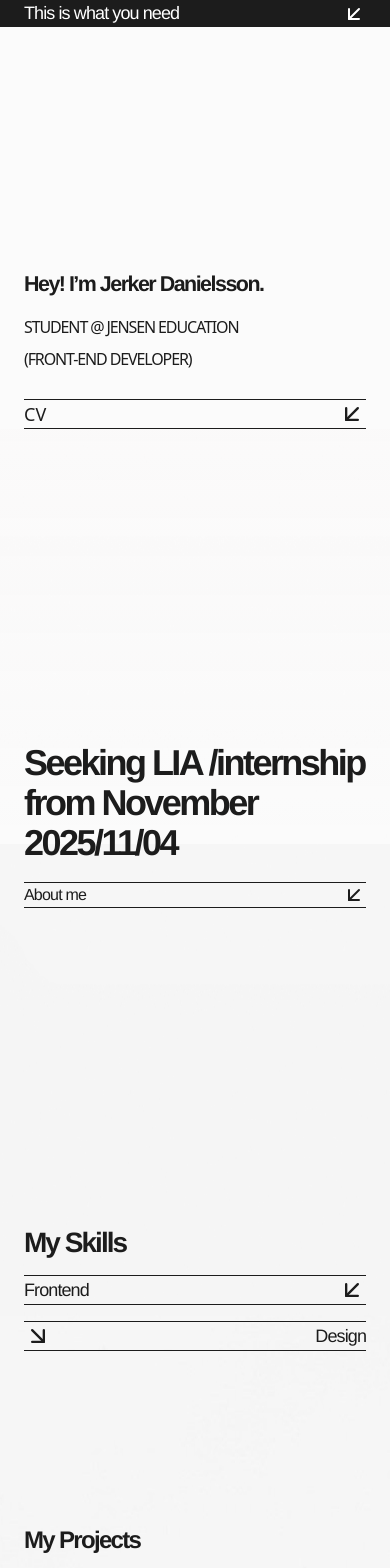
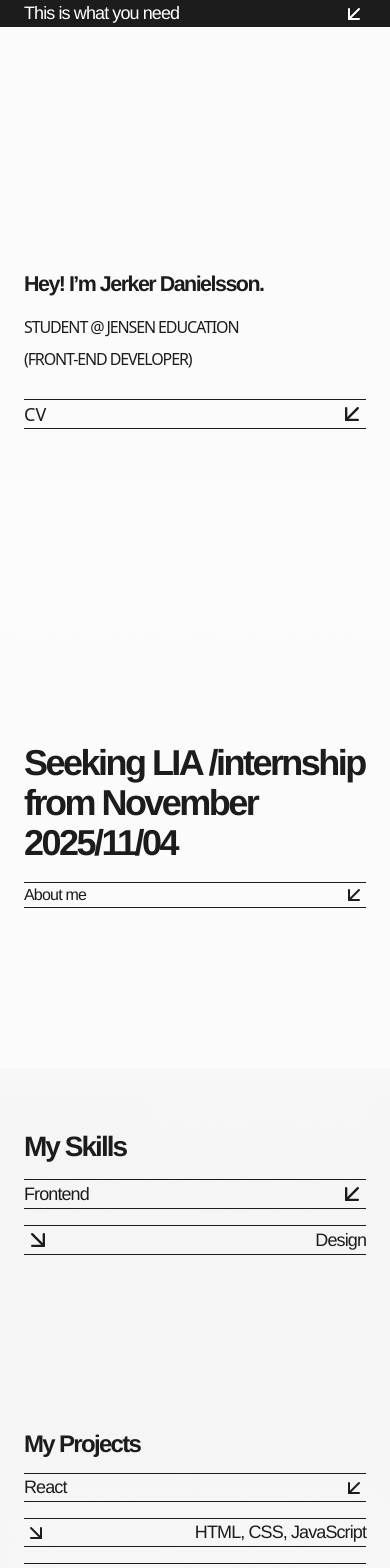
Before and after one commit to 1anDr0/myPortfolio, a React (Vite) app: page / in a window 390 px wide. Shown: the top 1568 px of the page. Built offline with nearby package versions, Linux system fonts and the light colour scheme.

Commit message:
background image

```diff
--- a/src/App.jsx
+++ b/src/App.jsx
@@ -1,5 +1,6 @@
 import React from "react";
 import Navbar from "./components/Navbar";
+import "./styles/Background.css";
 import Hero from "./components/Hero";
 import SeekingLIASection from "./components/SeekingLIASection";
 import MySkills from "./components/MySkills";
@@ -10,7 +11,8 @@ import Footer from "./components/Footer";
 import ScrollToTop from "./components/ScrollToTop";
 import GithubScroller from "./components/GithubScroller";
 import EmailScroller from "./components/EmailScroller";
-import "./styles/Background.css";
+
+
 
 
 function App() {
--- a/src/components/GithubScroller.jsx
+++ b/src/components/GithubScroller.jsx
@@ -7,7 +7,7 @@ const GithubScroller = () => {
   useEffect(() => {
     const handleScroll = () => {
       const scrollY = window.scrollY || 0;
-      setShowBadge(scrollY > 600 && scrollY < 5000);
+      setShowBadge(scrollY > 800 && scrollY < 5000);
     };
 
     window.addEventListener("scroll", handleScroll);
@@ -16,7 +16,7 @@ const GithubScroller = () => {
 
   return (
     <div
-      className={`hidden 2xl:flex fixed  lg:-left-10 xl:left-0 2xl:left-10 fixed left-16 xl:left-10 top-[550px] hidden lg:flex z-50 flex-col items-center transition-opacity duration-500 ease-in-out ${
+      className={`hidden 2xl:flex fixed  lg:-left-10Ö xl:left-0 2xl:left-10 fixed left-16 xl:left-10 top-[550px] hidden lg:flex z-50 flex-col items-center transition-opacity duration-500 ease-in-out ${
         showBadge ? "opacity-100" : "opacity-0"
       }`}
     >
--- a/src/components/StuffIveDone.jsx
+++ b/src/components/StuffIveDone.jsx
@@ -23,7 +23,7 @@ const StuffIveDone = () => {
 
   return (
     <section className="stuff-section">
-      <h2 className="stuff-heading">Stuff I've Done Professionally</h2>
+      <h2 className="stuff-heading">Stuff I've Done<br />Professionally</h2>
 
       <div className="stuff-box">
         <button
--- a/src/styles/Background.css
+++ b/src/styles/Background.css
@@ -1,12 +1,16 @@
+
+
 body {
-  background-image: url("/background.jpg"); /* ✅ ligger i public */
+  background-image: url("/background.png");
   background-repeat: no-repeat;
   background-position: bottom center;
-
-  background-attachment: scroll; /* scroll = bilden rör sig inte med innehåll */
-  z-index: -1;
+  background-size: cover;
+  background-attachment: scroll;
+  background-color: #fff;
+  min-height: 100vh;
+  margin: 0;
+  padding: 0;
 }
-
 
 body::before {
   content: "";
@@ -15,7 +19,7 @@ body::before {
   left: 0;
   width: 100%;
   height: 100%;
-  background: linear-gradient(to top, rgba(255, 255, 255, 0.5), rgba(250, 247, 247, 0.589));
+
   pointer-events: none;
   z-index: -1;
 }
--- a/src/styles/Qoute.css
+++ b/src/styles/Qoute.css
@@ -6,7 +6,7 @@
   background-color: #fdfdfd00;
   color: #1C1C1C;
   padding-top: 6rem;
-  padding-bottom: 20rem;
+  padding-bottom: 24rem;
   padding-left: 120px;
   padding-right: 300px;
   width: 100%;
@@ -65,9 +65,10 @@
   .quote-section {
     padding-left: 1.5rem;
     padding-right: 1.5rem;
+    padding-bottom: 150px;
   }
   .quote-text {
-    font-size: clamp(48px, 6vw, 72px);
+    font-size: clamp(36px, 6vw, 72px);
   }
   .quote-author {
     font-size: 14px;
--- a/src/styles/SeekingLIA.css
+++ b/src/styles/SeekingLIA.css
@@ -3,7 +3,7 @@
 /* ======================= */
 
 .lia-section {
-  background-color: rgba(255, 255, 255, 0);
+  background-color: #FBFBFB;
   color: #1C1C1C;
   position: relative;
   width: 100%;
@@ -164,5 +164,6 @@
 @media (max-width: 640px) {
   .lia-section {
     padding: 4rem 1.5rem 6rem;
+    padding-bottom: 0px;
   }
 }
```
Also changed, not shown: public/background.jpg (deleted), public/background.png (added).
